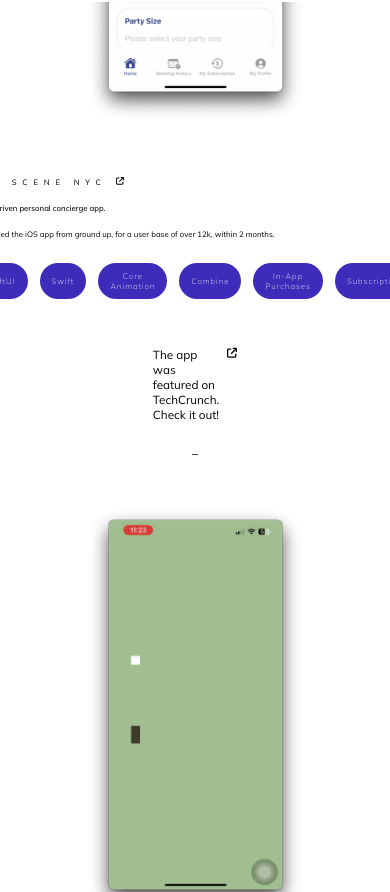
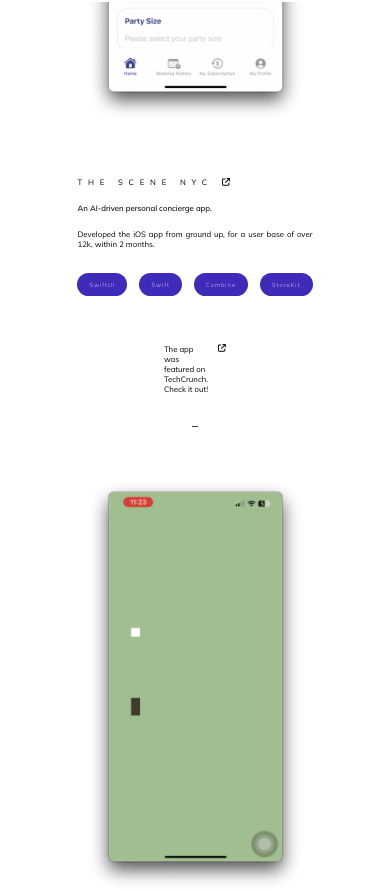
Before and after one commit to anaghajp1996/anagha-portfolio, a Next.js app: page / in a window 390 px wide. Shown: the part 842-1734 px from the top of the page. Built offline with nearby package versions, Linux system fonts and the light colour scheme.

Commit message:
chore: Fix UI

```diff
--- a/src/app/Styles/expertise.module.css
+++ b/src/app/Styles/expertise.module.css
@@ -51,6 +51,6 @@
   }
 
   .link {
-    font-size: 3vw;
+    font-size: 2vw;
   }
 }
--- a/src/app/Styles/techIcon.module.css
+++ b/src/app/Styles/techIcon.module.css
@@ -12,7 +12,7 @@
 @media only screen and (max-width: 800px) {
   .techIcon {
     padding: 8px 12px;
-    font-size: 2vw;
+    font-size: 1.5vw;
     text-align: center;
     display: flex;
     align-items: center;
--- a/src/app/Styles/work.module.css
+++ b/src/app/Styles/work.module.css
@@ -55,5 +55,6 @@
 
   .description {
     font-size: 2vw;
+    text-align: justify;
   }
 }
--- a/src/app/expertise.tsx
+++ b/src/app/expertise.tsx
@@ -25,7 +25,7 @@
         justifyContent: "center",
         alignItems: "center",
         gap: "32px",
-        boxSizing: "border-box",
+        // boxSizing: "border-box",
       }}
     >
       <text className={style.heading}>Some of my work!</text>
@@ -40,10 +40,8 @@
         techUsed={[
           "SwiftUI",
           "Swift",
-          "Core Animation",
           "Combine",
-          "In-App Purchases",
-          "Subscriptions",
+          "StoreKit",
         ]}
       ></Work>
       <div className={style.link}>
--- a/src/app/work.tsx
+++ b/src/app/work.tsx
@@ -33,7 +33,7 @@
           passHref={true}
           target="_blank"
         >
-          <div style={{display: "flex"}}>
+          <div style={{display: "flex", alignItems: "center"}}>
             {prop.title}
             <FontAwesomeIcon
               icon={faArrowUpRightFromSquare}
```
